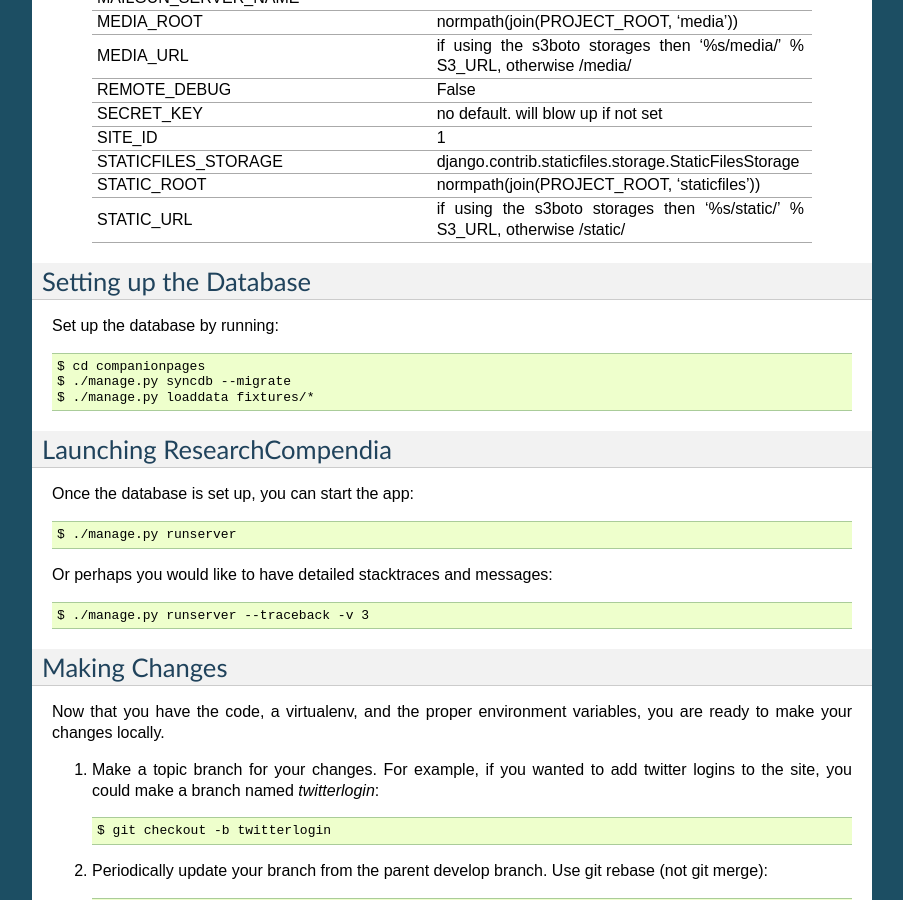
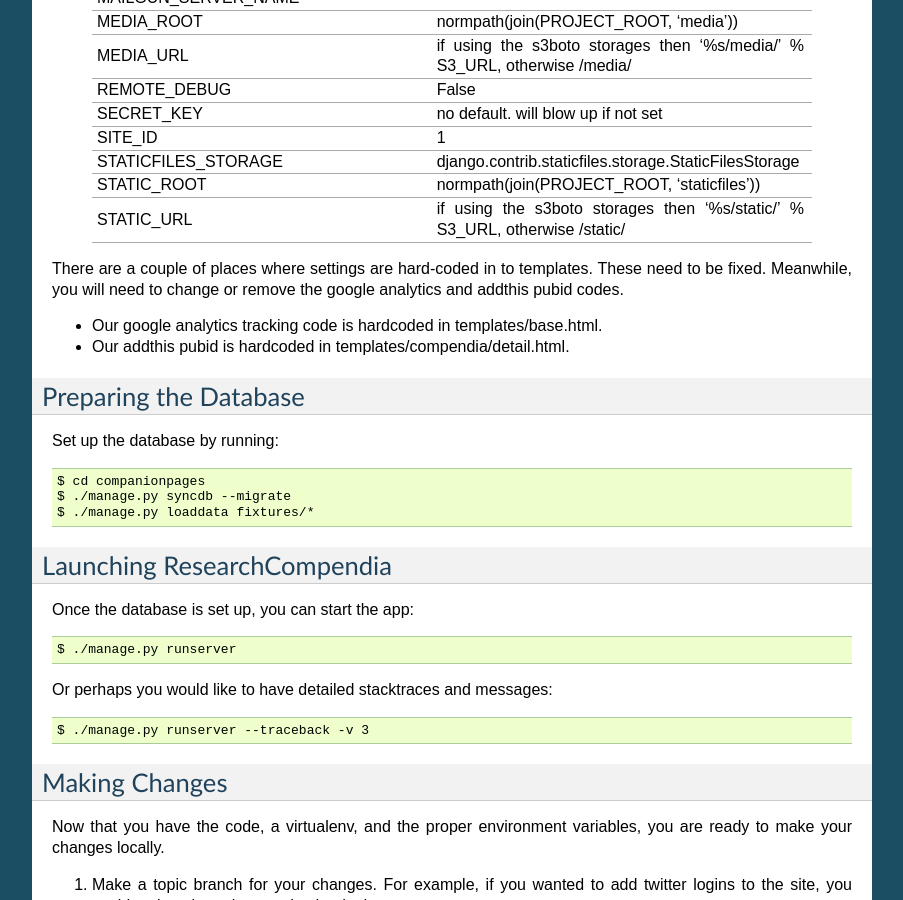
Before and after one commit to researchcompendia/researchcompendia, a Sphinx documentation site: the page built from docs/developmentsetup.rst, in a window 1280 px wide and 900 px high, scrolled down 1508 px. Shown: the whole window, without its empty margins (198-1101 px from the left). Built offline with Sphinx 7.4.7, drawn with Linux system fonts in a browser that asks for light colours; some of the changed text lies outside the part shown.

Commit message:
update docs

```diff
--- a/docs/developmentsetup.rst
+++ b/docs/developmentsetup.rst
@@ -94,8 +94,15 @@
   STATIC_URL                         if using the s3boto storages then '%s/static/' % S3_URL, otherwise /static/
   =================================  ===========================================================================
 
-Setting up the Database
------------------------
+There are a couple of places where settings are hard-coded in to templates. These need to be fixed. Meanwhile,
+you will need to change or remove the google analytics and addthis pubid codes.
+
+* Our google analytics tracking code is hardcoded in templates/base.html.
+* Our addthis pubid is hardcoded in templates/compendia/detail.html.
+
+
+Preparing the Database
+----------------------
 
 Set up the database by running::
 
```
